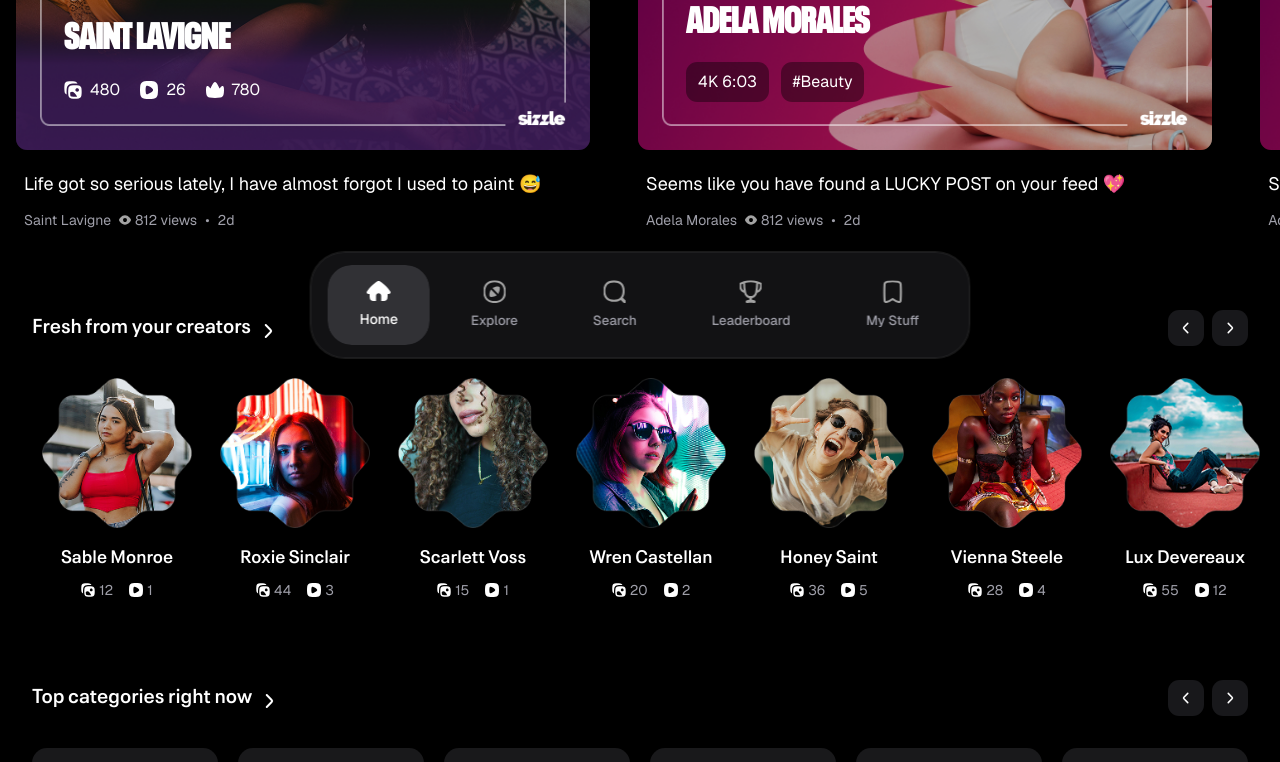
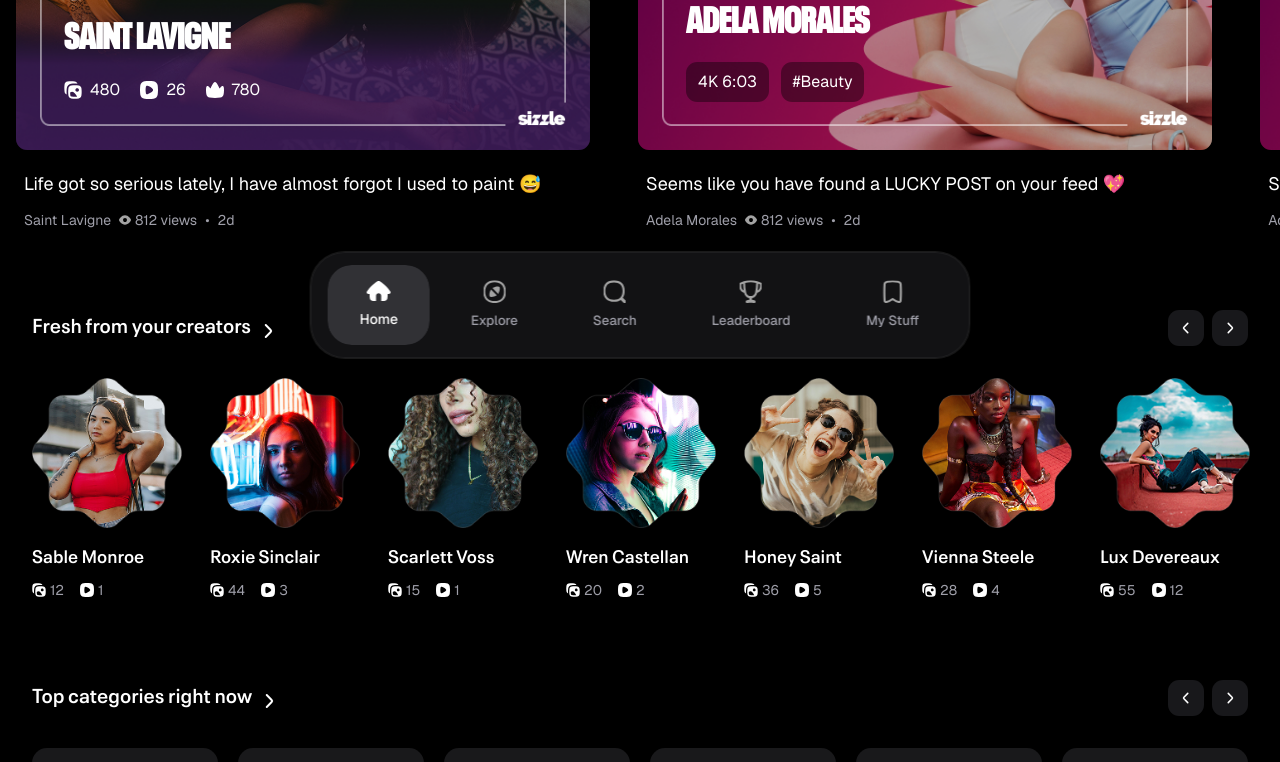
Before and after one commit to iammradarsh/sizzle-ui, a Next.js app: page / in a window 1280 px wide. Shown: the part 410-1172 px from the top of the page. Built offline with nearby package versions, Linux system fonts and the light colour scheme.

Commit message:
creators-section

```diff
--- a/components/cards/creator/CreatorCard.tsx
+++ b/components/cards/creator/CreatorCard.tsx
@@ -18,7 +18,7 @@ export default function CreatorCard(props: Props) {
       // whileHover={{
       //   y: -5,
       // }}
-      className="w-[170px] flex flex-col items-center shrink-0"
+      className="w-[170px] flex flex-col items-start shrink-0"
     >
       <CreatorAvatar image={props.image} name={props.name} />
 
```
